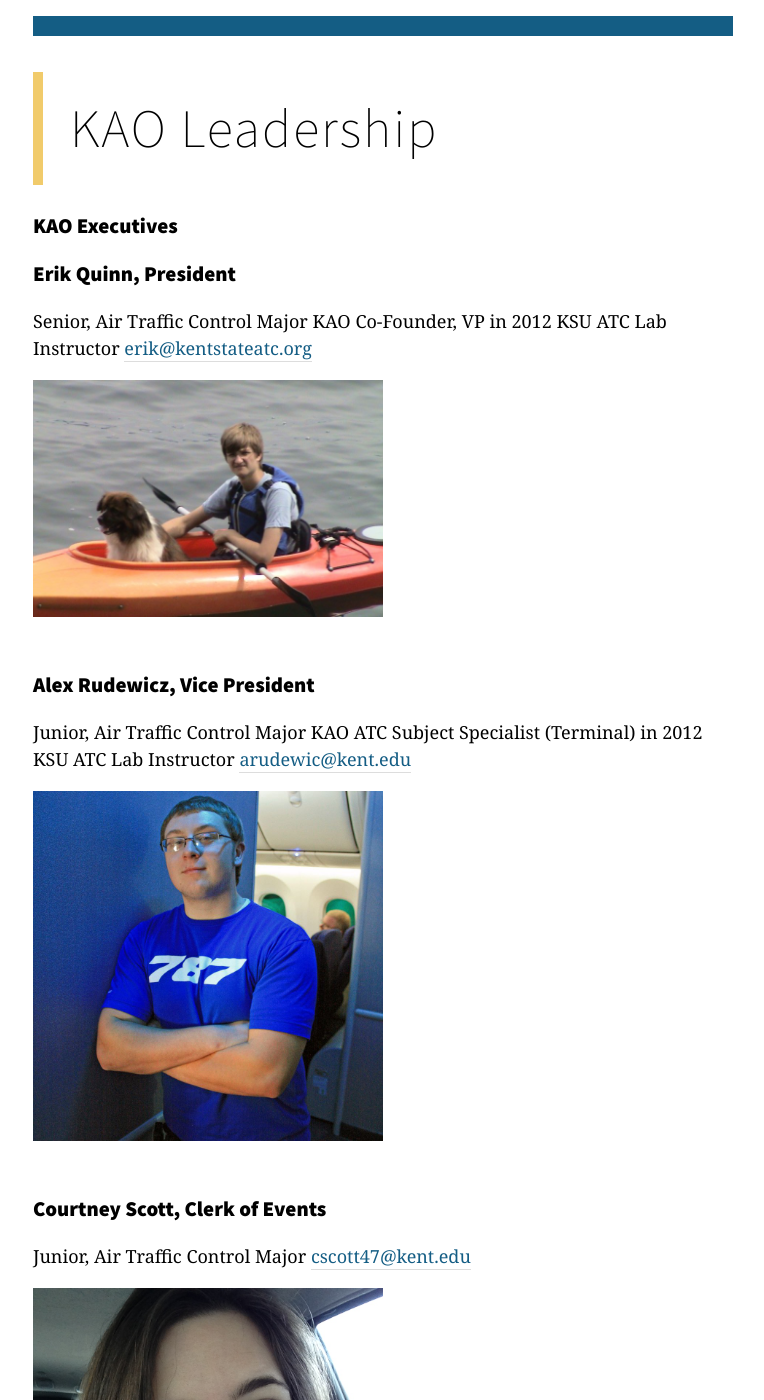
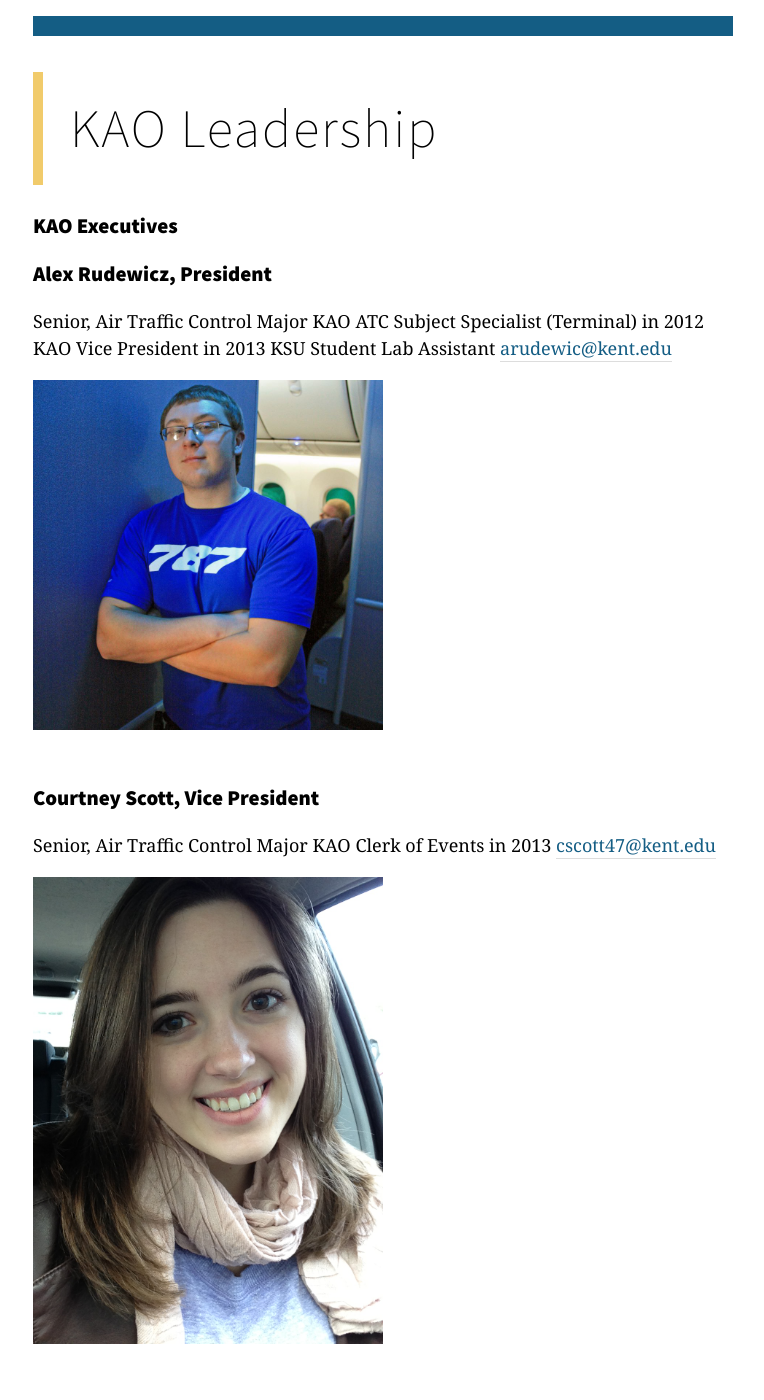
Before and after one commit to tbliss1/kentstateatc.github.com, a Jekyll site: the page built from leadership/index.md, in a window 1280 px wide and 1400 px high, scrolled down 316 px. Shown: the whole window, without its empty margins (257-1021 px from the left). Built offline with Jekyll 4.4.1, drawn with Linux system fonts in a browser that asks for light colours; Markdown is read by kramdown in place of the engine named in the settings; some of the changed text lies outside the part shown.

Commit message:
updated leadership template

```diff
--- a/leadership/index.md
+++ b/leadership/index.md
@@ -6,34 +6,34 @@ title: KAO Leadership
 
 ### KAO Executives
 
-### Erik Quinn, President
+### Alex Rudewicz, President
 Senior, Air Traffic Control Major
-KAO Co-Founder, VP in 2012
-KSU ATC Lab Instructor
-[erik@kentstateatc.org](mailto:erik@kentstateatc.org)
-![erik's headshot](/assets/images/leadership/EQ.jpg)
-
-### Alex Rudewicz, Vice President
-Junior, Air Traffic Control Major
 KAO ATC Subject Specialist (Terminal) in 2012
-KSU ATC Lab Instructor
+KAO Vice President in 2013
+KSU Student Lab Assistant
 [arudewic@kent.edu](mailto:arudewic@kent.edu)
 ![headshot](/assets/images/leadership/AR.jpg)
 
 
-### Courtney Scott, Clerk of Events
-Junior, Air Traffic Control Major
+### Courtney Scott, Vice President
+Senior, Air Traffic Control Major
+KAO Clerk of Events in 2013
 [cscott47@kent.edu](mailto:cscott47@kent.edu)
 ![headshot](/assets/images/leadership/CS.jpg)
 
 
-### Ally Opfer, Public Relations Director
+### Zach Conrad, Clerk of Events
 Sophomore, Air Traffic Control Major
-[aopfer1@kent.edu](mailto:aopfer1@kent.edu)
-![headshot](/assets/images/leadership/AO.jpg)
+[zconrad1@kent.edu](mailto:zconrad1@kent.edu)
+![headshot](/assets/images/leadership/ZC.jpg)
+
+### Andrew Burnham, Public Relations Director
+Sophomore, Air Traffic Control Major
+[aburnha1@kent.edu](mailto:aburnha1@kent.edu)
+![headshot](/assets/images/leadership/AB.jpg)
 
 
-### Class Representatives
+<!-- ### Class Representatives
 
 ### Lennox West, Freshman Class Representative
 Freshman, Air Traffic Control Major
@@ -56,7 +56,7 @@ Junior, Air Traffic Control Major
 Senior, Air Traffic Control Major
 [mdaughe4@kent.edu](mailto:mdaughe4@kent.edu)
 ![headshot](/assets/images/leadership/MD.jpg)
-
+-->
 
 <!--
 ## Subject Specialists
```
Also changed, not shown: other parts of leadership/index.md (+2 -2 lines).
